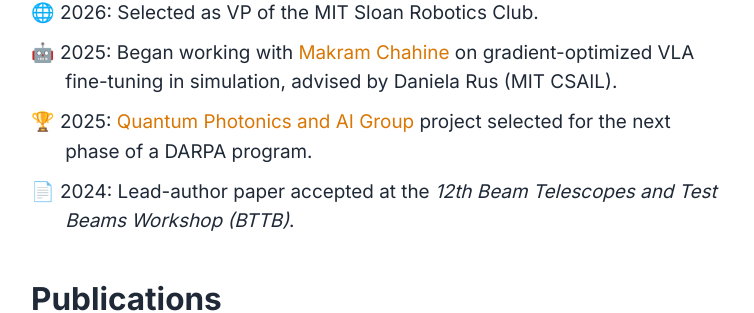
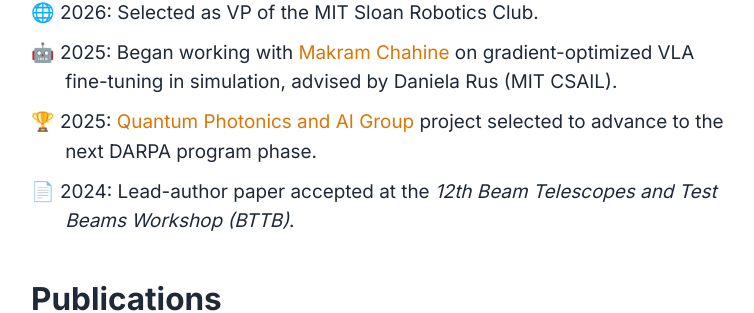
Before and after one commit to Ishaan-vohra/Ishaan-vohra.github.io, a Jekyll site: the page built from _pages/about.md, in a window 1280 px wide and 900 px high, scrolled down 711 px. Shown: the part 150-463 px from the top of the window, without its empty margins (261-1015 px from the left). Built offline with Jekyll 4.4.1, drawn with Linux system fonts in a browser that asks for light colours; a script that is not in the unit is left out.

Commit message:
Update home.html

```diff
--- a/_layouts/home.html
+++ b/_layouts/home.html
@@ -52,7 +52,7 @@
       <li>🤖 2026: Began working with <a href="https://haoyu-x.github.io/" target="_blank" rel="noopener">Haoyu Xiong</a> on visuotactile world models for robotics, co-advised by Antonio Torralba (MIT CSAIL) and Yilun Du (Harvard).</li>
       <li>🌐 2026: Selected as VP of the MIT Sloan Robotics Club.</li>
       <li>🤖 2025: Began working with <a href="https://makramchahine.github.io/" target="_blank" rel="noopener">Makram Chahine</a> on gradient-optimized VLA fine-tuning in simulation, advised by Daniela Rus (MIT CSAIL).</li>
-      <li>🏆 2025: <a href="https://qp.mit.edu/" target="_blank" rel="noopener">Quantum Photonics and AI Group</a> project selected for the next phase of a DARPA program. </li>
+      <li>🏆 2025: <a href="https://qp.mit.edu/" target="_blank" rel="noopener">Quantum Photonics and AI Group</a> project selected to advance to the next DARPA program phase. </li>
       <li>📄 2024: Lead-author paper accepted at the <em>12th Beam Telescopes and Test Beams Workshop (BTTB)</em>.</li>
     </ul>
   </section>
```
